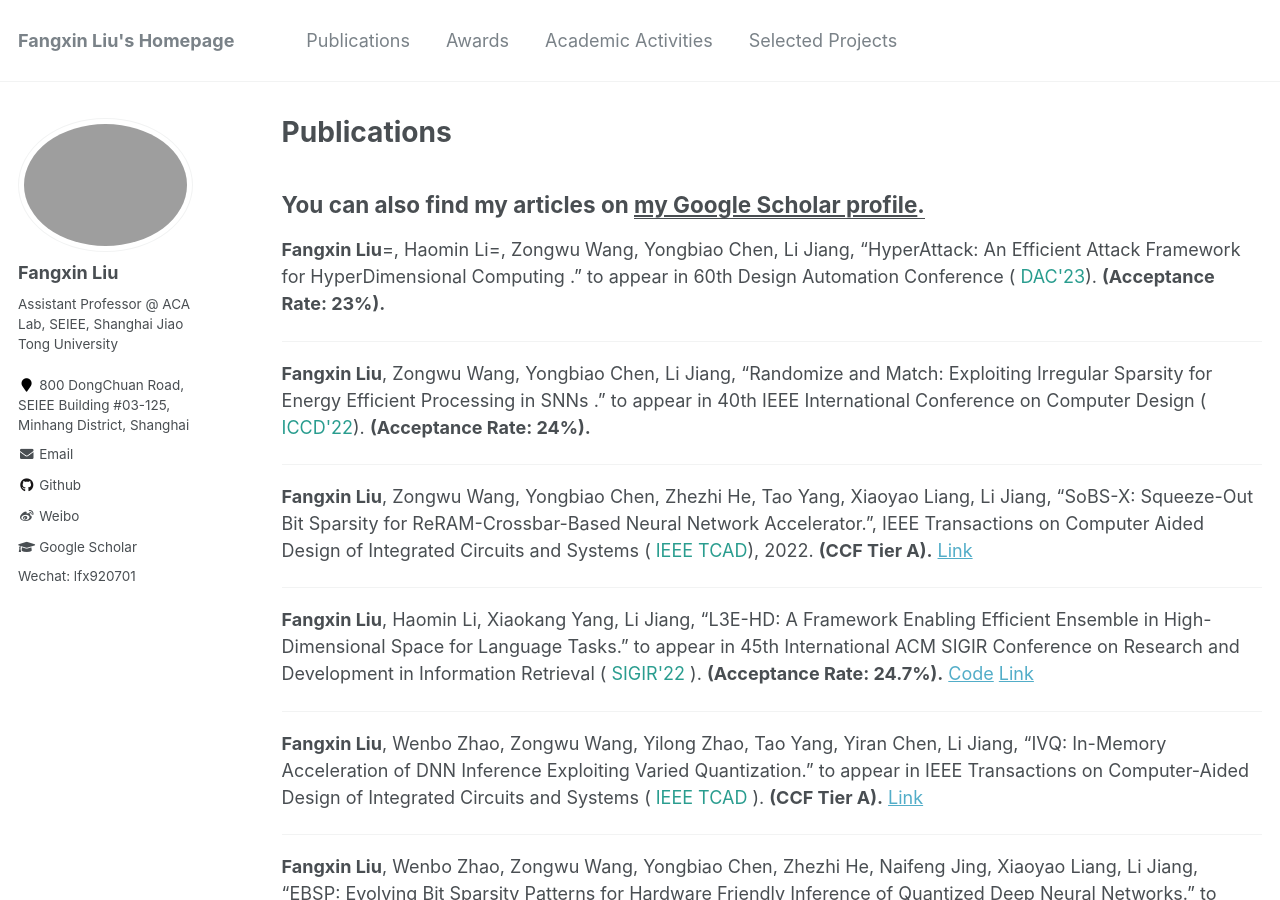
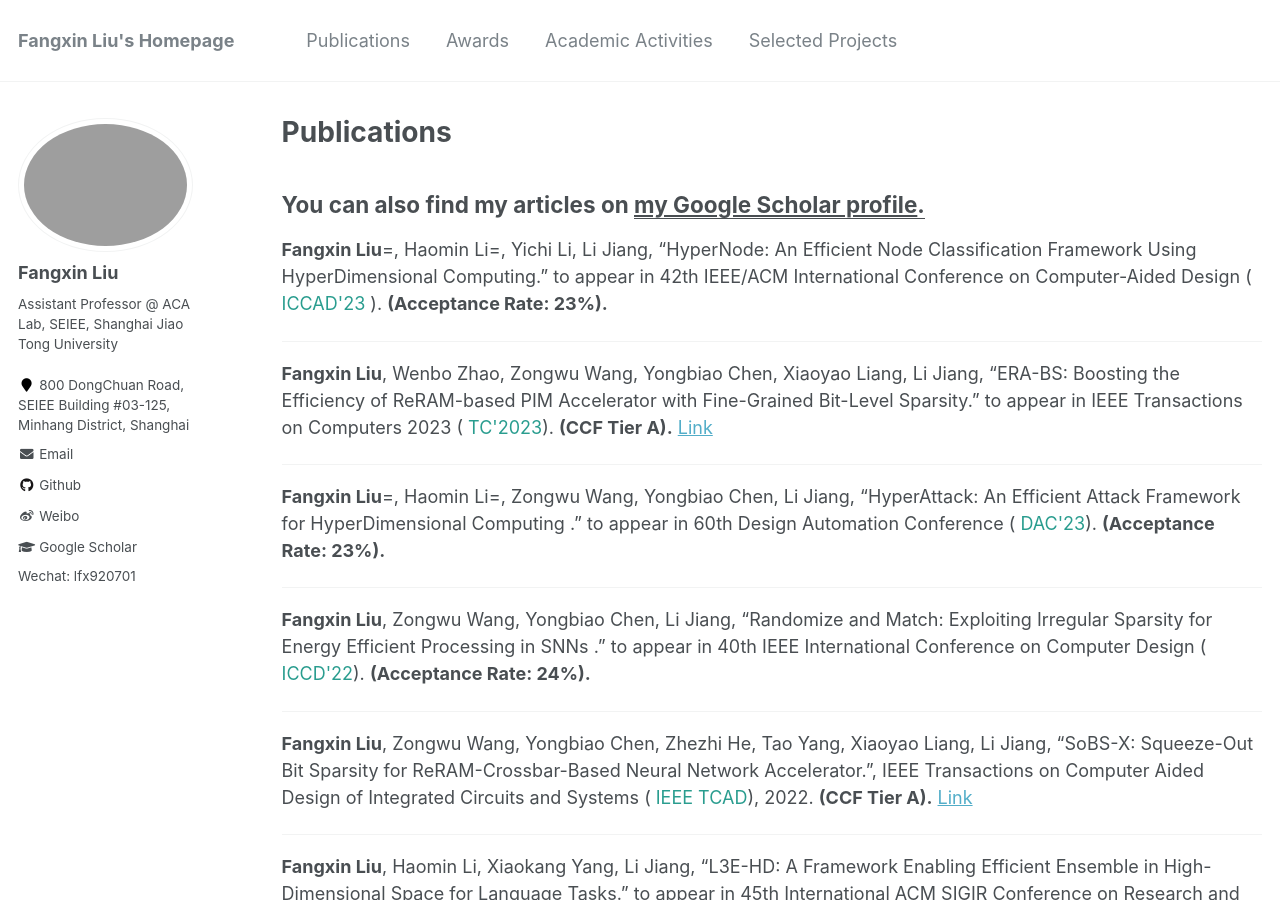
Before and after one commit to xywangbuaa/xywang.github.io, a Jekyll site: the page built from _pages/publications.md, in a window 1280 px wide and 900 px high. Built offline with Jekyll 4.4.1, drawn with Linux system fonts in a browser that asks for light colours.

Commit message:
update info.

```diff
--- a/_pages/publications.md
+++ b/_pages/publications.md
@@ -6,6 +6,13 @@ author_profile: true
 ---
 
 You can also find my articles on <u><a href="https://scholar.google.com/citations?hl=zh-TW&user=dXzsaIsAAAAJ">my Google Scholar profile</a>.</u>
+--------
+**Fangxin Liu**=, Haomin Li=, Yichi Li, Li Jiang, "HyperNode: An Efficient Node Classification Framework Using HyperDimensional Computing." to appear in 42th IEEE/ACM International Conference on Computer-Aided Design ( <font color="#2a9d8f">ICCAD'23 </font> ). **(Acceptance Rate: 23%).**
+
+--------
+**Fangxin Liu**, Wenbo Zhao, Zongwu Wang, Yongbiao Chen, Xiaoyao Liang, Li Jiang, "ERA-BS: Boosting the Efficiency of ReRAM-based PIM Accelerator with Fine-Grained Bit-Level Sparsity." to appear in IEEE Transactions on Computers 2023 ( <font color="#2a9d8f">TC'2023</font>). **(CCF Tier A).** [Link](https://ieeexplore.ieee.org/document/10177200)
+
+
 --------
 **Fangxin Liu**=, Haomin Li=, Zongwu Wang, Yongbiao Chen, Li Jiang, "HyperAttack: An Efficient Attack Framework for HyperDimensional Computing ." to appear in 60th Design Automation Conference ( <font color="#2a9d8f">DAC'23</font>). **(Acceptance Rate: 23%).**
 
```
Also changed, not shown: _pages/about.md (+4 -1 lines), _pages/awards.md (+1 -0 lines).
